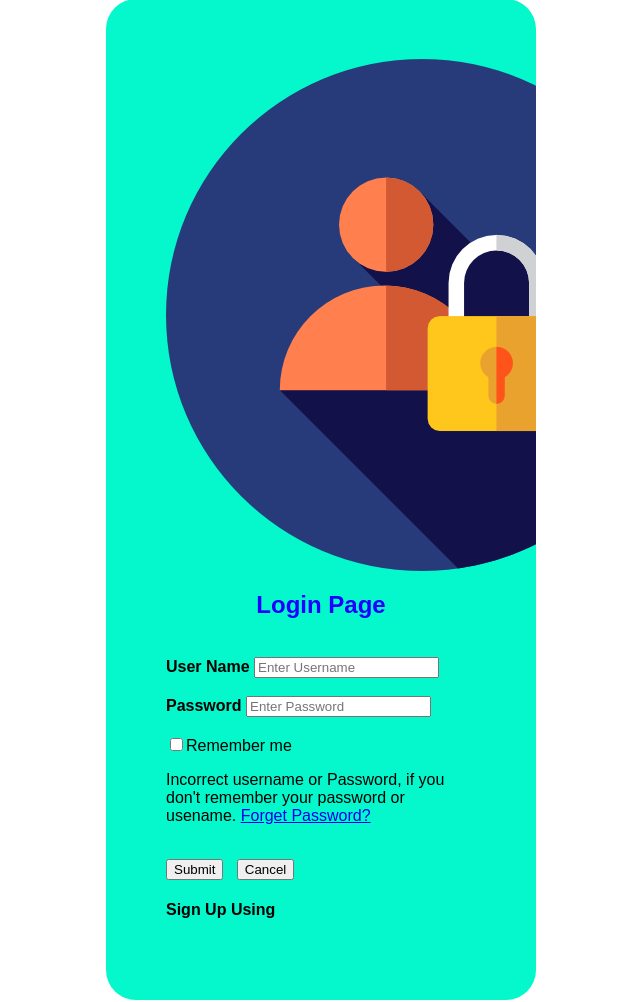
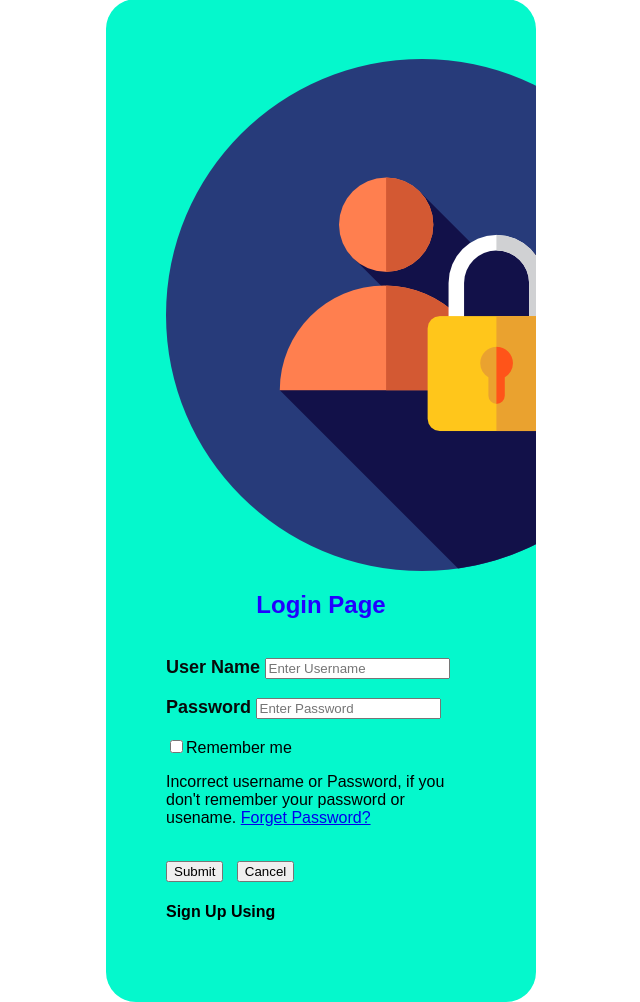
Before and after one commit to LahiruVimukthi2001/PHP_Login_Page, a PHP site: page /Login.php in a window 1280 px wide. Shown: the part 21-1023 px from the top of the page, without its empty margins (344-984 px from the left). Run offline with PHP 8.4, Linux system fonts and the light colour scheme.

Commit message:
add label css

```diff
--- a/Login.php
+++ b/Login.php
@@ -25,6 +25,9 @@
            h2{text-align: center;
                color: #2200ff;
                padding: 00px;  }
+
+           label{color: #090a0a;
+                 font-size: 18px;  }
 
         </style>
     </head>
```
